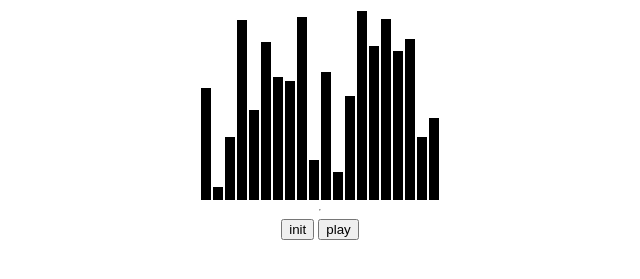
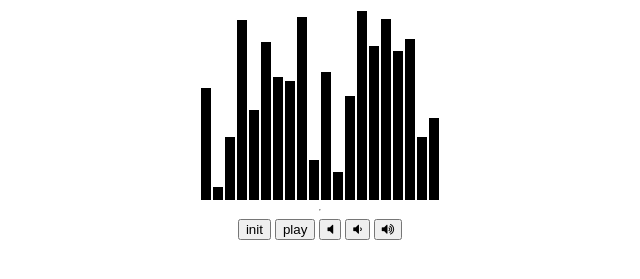
Before and after one commit to beattiechris/bubble_sort, a plain HTML site: page index.html in a window 1280 px wide. Shown: the part 87-366 px from the top of the page, without its empty margins (320-960 px from the left). Drawn offline with Linux system fonts and the light colour scheme.

Commit message:
feat: added buttons for volume control

```diff
--- a/index.html
+++ b/index.html
@@ -3,6 +3,7 @@
 <head>
     <title>Sorting Visualizer</title>
     <link rel="stylesheet" href="style.css"/>
+    <link rel="stylesheet" href="https://cdnjs.cloudflare.com/ajax/libs/font-awesome/4.7.0/css/font-awesome.min.css">
 </head>
 
 <body>
@@ -14,6 +15,9 @@
     <div>
         <button onclick="init()">init</button>
         <button onclick="play()">play</button>
+        <button onclick="mute()"><i class="fa fa-volume-off" aria-hidden="true"></i></button>
+        <button onclick="volumeDown()"><i class="fa fa-volume-down" aria-hidden="true"></i></i></button>
+        <button onclick="volumeUp()"><i class="fa fa-volume-up" aria-hidden="true"></i></button>
     </div>
 
 
```
